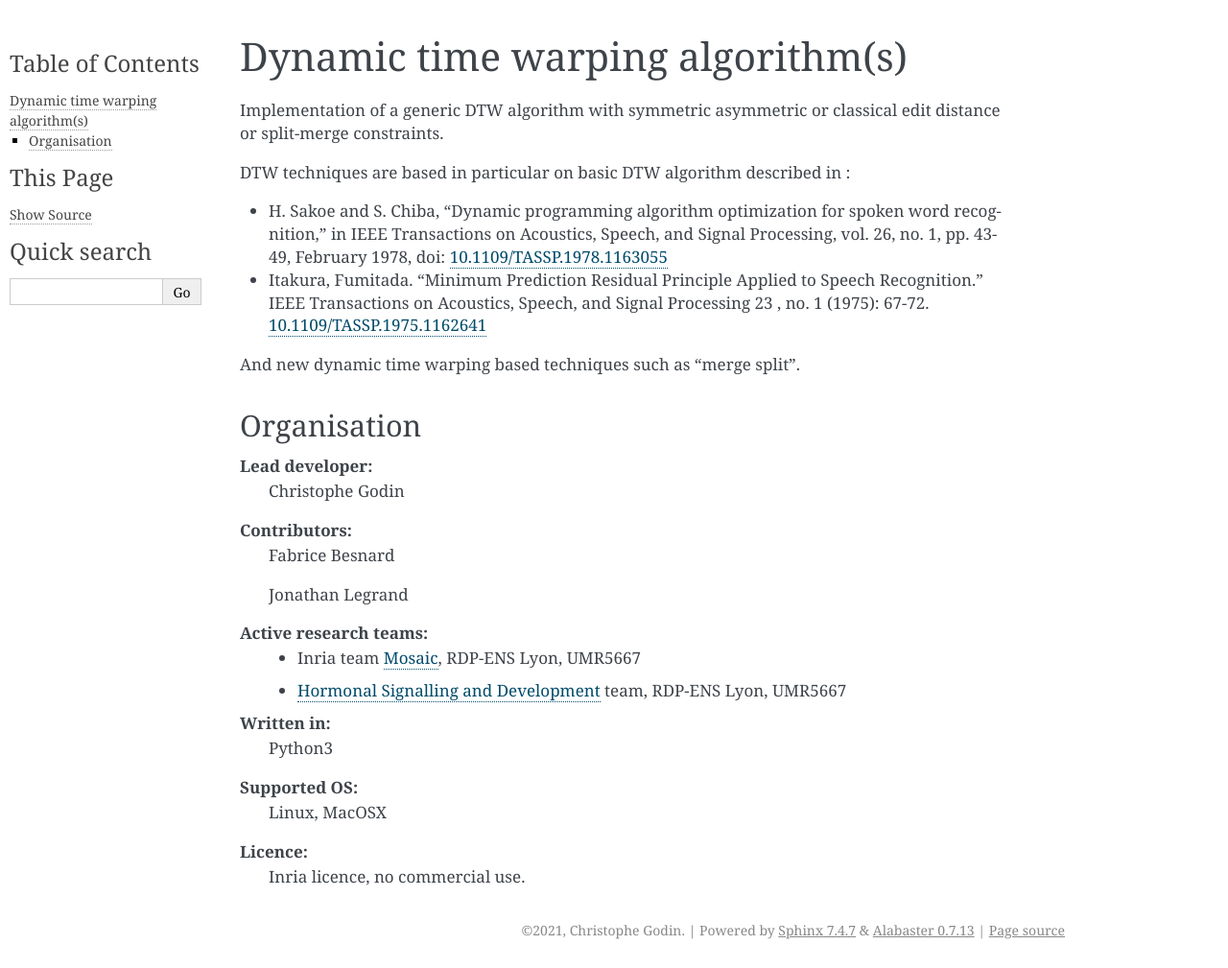
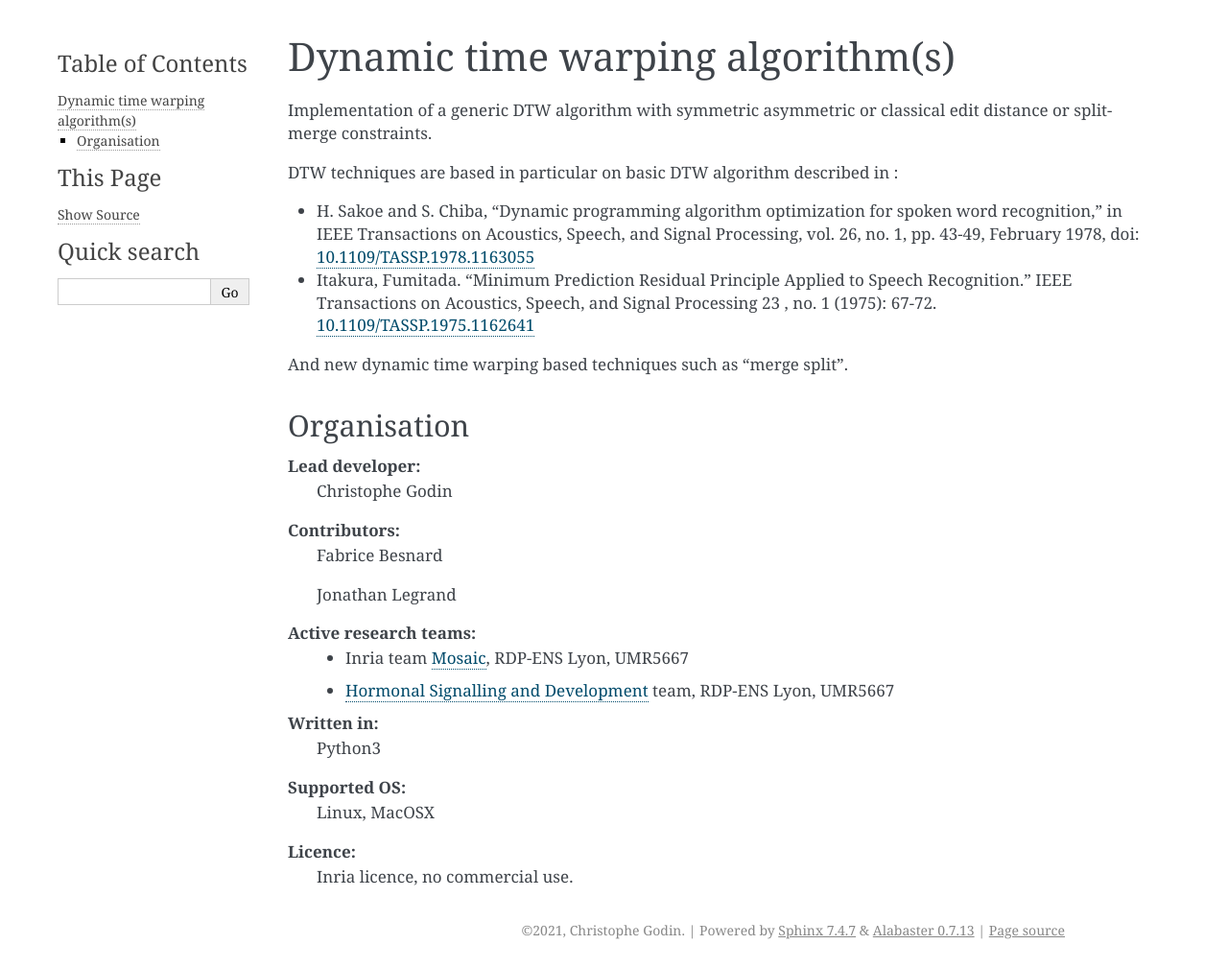
Before and after one commit to romi/dtw, a Sphinx documentation site: the page built from doc/source/index.md, in a window 1280 px wide. Shown: the whole page at 96% size. Built offline with Sphinx 7.4.7, drawn with Linux system fonts in a browser that asks for light colours; comment, search, counter and statistics services are not loaded; the version number is read from the project's files by our own code.

Commit message:
Update custom.css to improve documentation look

```diff
--- a/doc/source/_static/custom.css
+++ b/doc/source/_static/custom.css
@@ -1,4 +1,21 @@
 div.document {
-    width: 1440px;
-    margin: 30px auto 0 auto;
+    width: auto;
+    margin: 30px 50px 0 50px;
 }
+
+div.body {
+    min-width: 680px;
+    max-width: fit-content;
+}
+
+dl.py {
+    padding: 10px 0 10px 0
+}
+
+p.rubric {
+    margin: 15px 0 7px 0
+}
+
+pre{
+    padding: 3px 0 3px 0
+}
```
